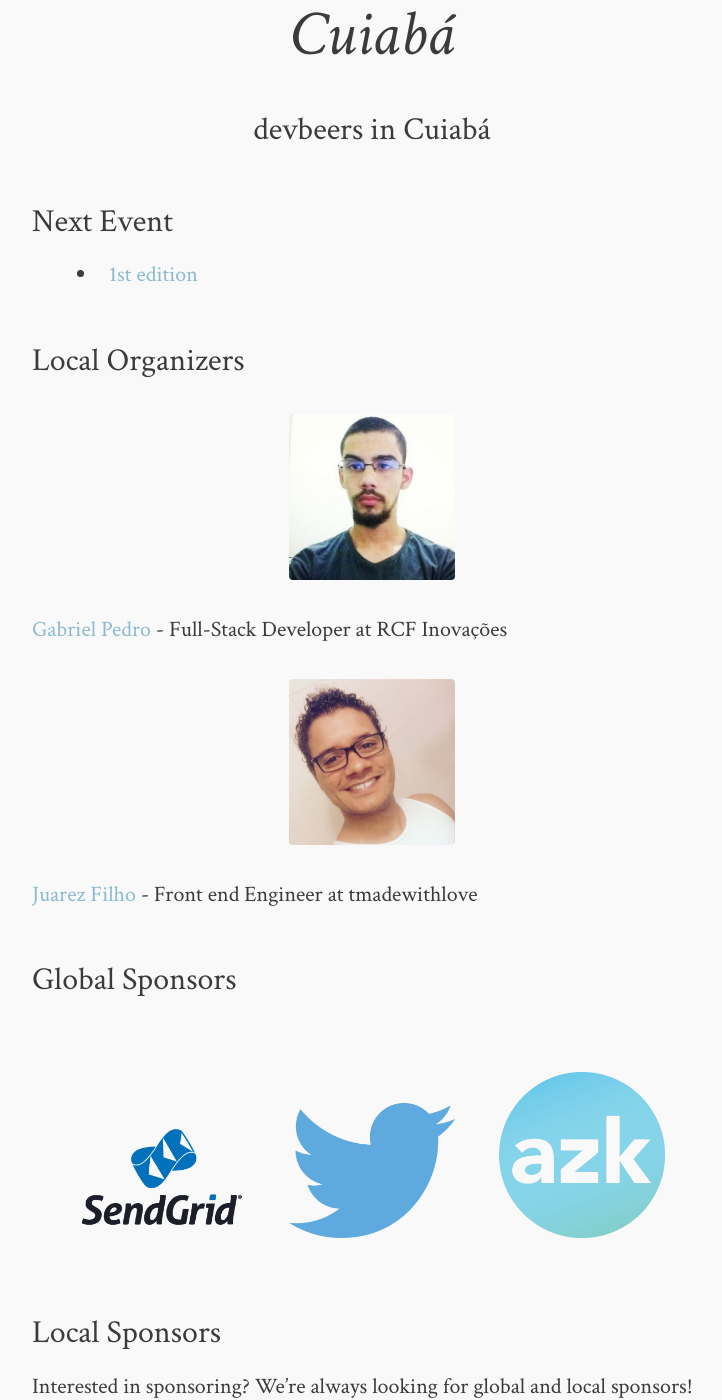
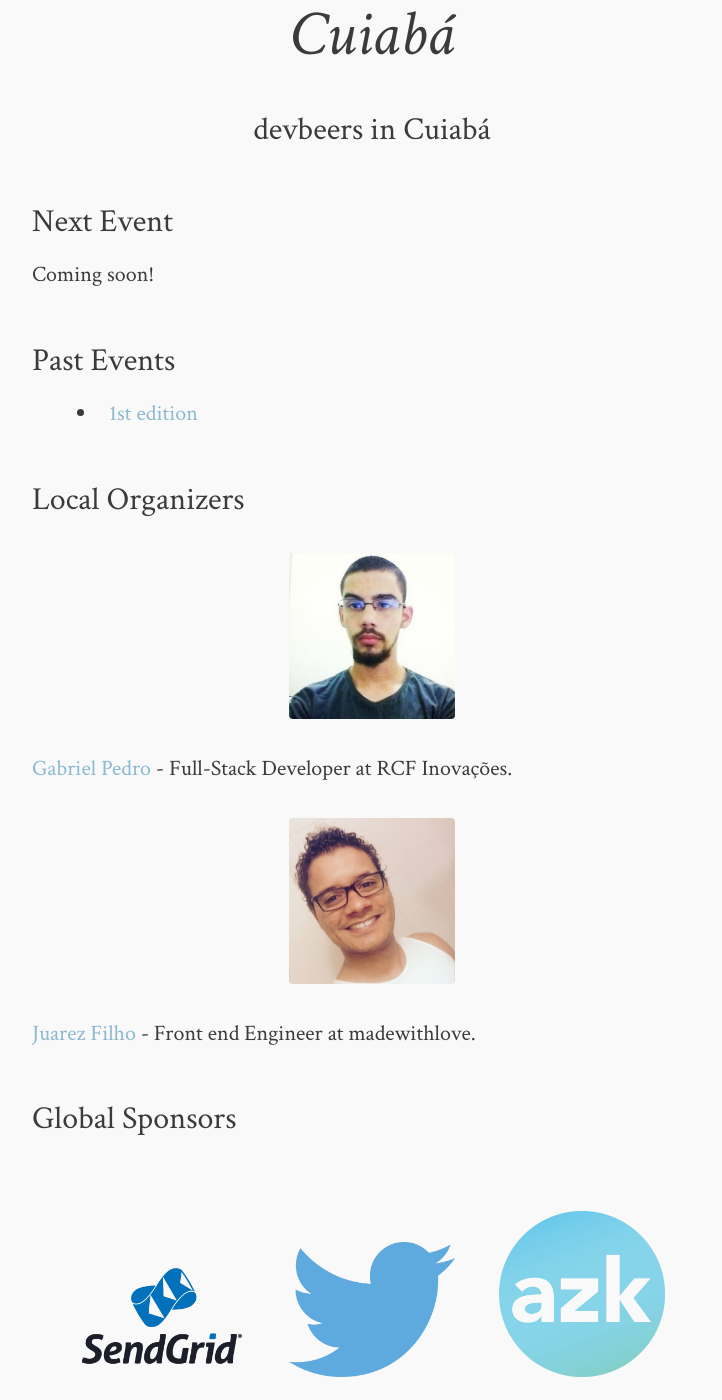
Before and after one commit to devbeers/devbeers.github.io, a Jekyll site: the page built from cities/cuiaba.md, in a window 1280 px wide and 1400 px high, scrolled down 638 px. Shown: the whole window, without its empty margins (268-990 px from the left). Built offline with Jekyll 4.4.1, drawn with Linux system fonts in a browser that asks for light colours; comment, search, counter and statistics services are not loaded.

Commit message:
Moving Cuiabá to Past Event

```diff
--- a/cities/cuiaba.md
+++ b/cities/cuiaba.md
@@ -9,14 +9,17 @@ image:
 ---
 
 ### Next Event
+Coming soon!
+
+### Past Events
 * <a href="http://www.eventick.com.br/devbeers-cba-01" target="_blank">1st edition</a>
 
 ### Local Organizers
 ![Gabriel Pedro]({{ site.url }}/images/gpedro.jpg)
-<a href="https://twitter.com/gpedro_" target="_blank">Gabriel Pedro</a> - Full-Stack Developer at RCF Inovações
+<a href="https://twitter.com/gpedro_" target="_blank">Gabriel Pedro</a> - Full-Stack Developer at RCF Inovações.
 
 ![Juarez Filho]({{ site.url }}/images/juarez.jpg)
-<a href="https://twitter.com/juarezpaf" target="_blank">Juarez Filho</a> - Front end Engineer at tmadewithlove
+<a href="https://twitter.com/juarezpaf" target="_blank">Juarez Filho</a> - Front end Engineer at madewithlove.
 
 ### Global Sponsors
 {% include global-sponsors.html %}
```
